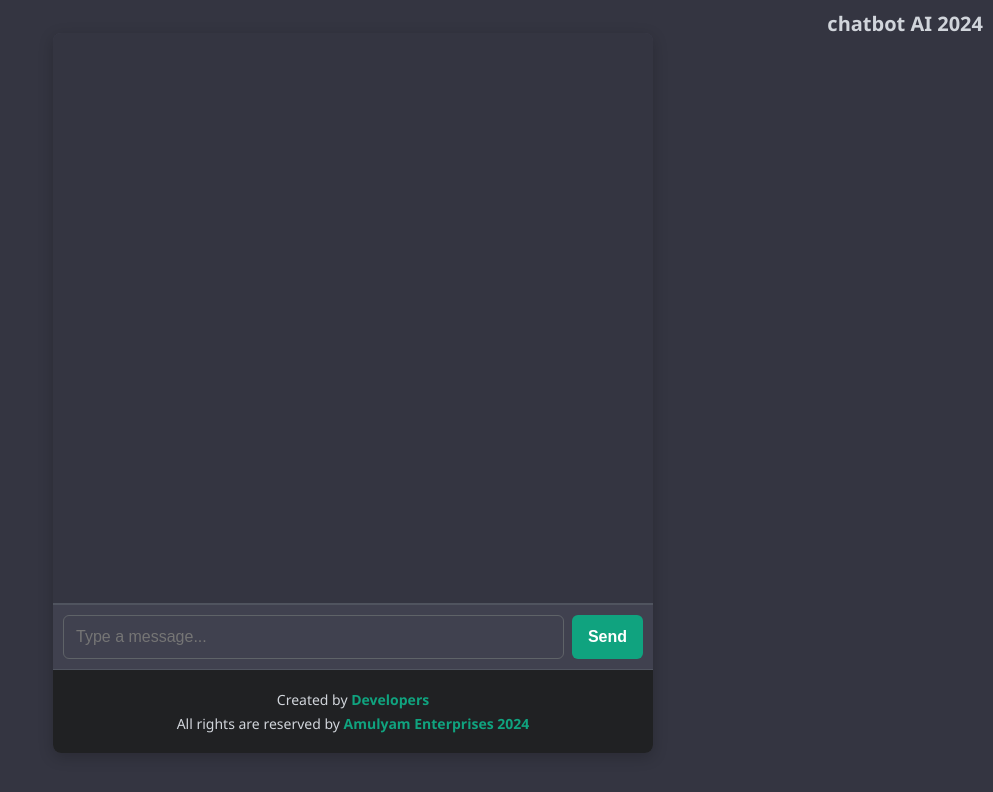
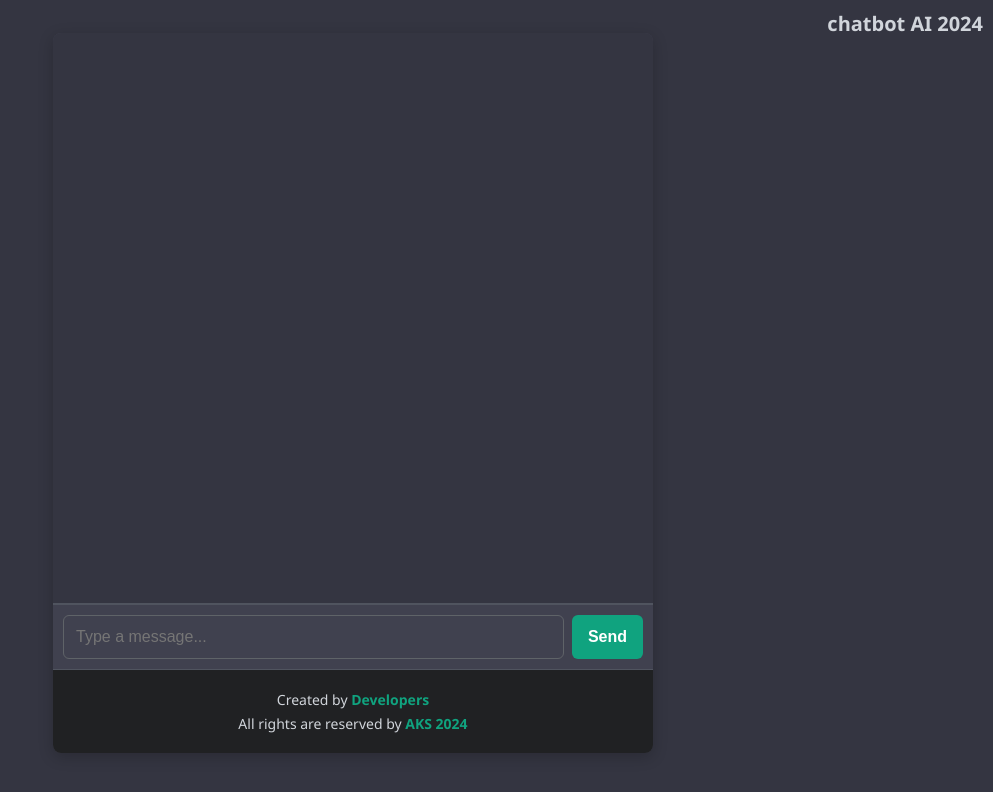
Before and after one commit to AKS0304/chatbot, a website: page index.html in a window 1280 px wide. Shown: the whole page, without its empty margins (287-1280 px from the left). Drawn offline with Linux system fonts and the light colour scheme.

Commit message:
Updated index.html with new content or changes

```diff
--- a/index.html
+++ b/index.html
@@ -208,7 +208,7 @@
 
             <footer class="footer">
                 <p>Created by <strong>Developers</strong></p>
-                <p>All rights are reserved by <strong>Amulyam Enterprises 2024</strong></p>
+                <p>All rights are reserved by <strong>AKS 2024</strong></p>
             </footer>
         </div>
 
```
